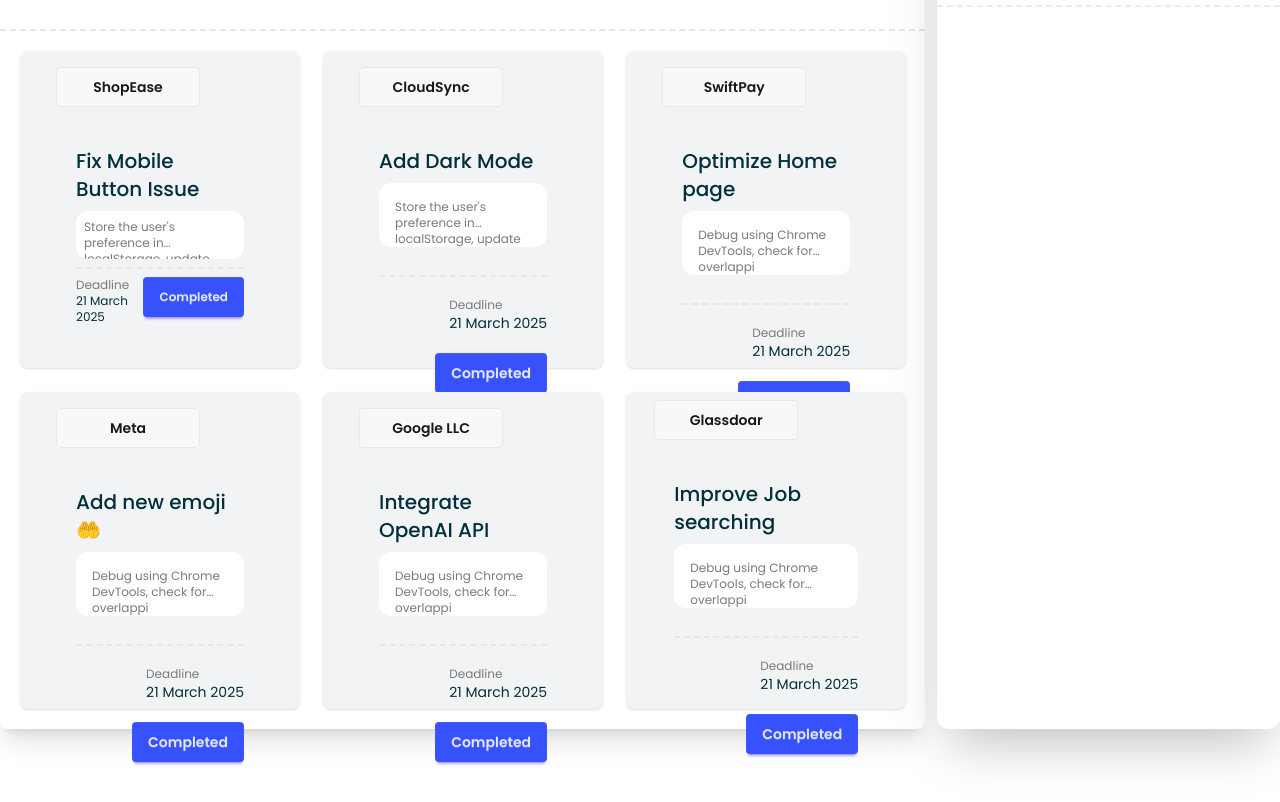
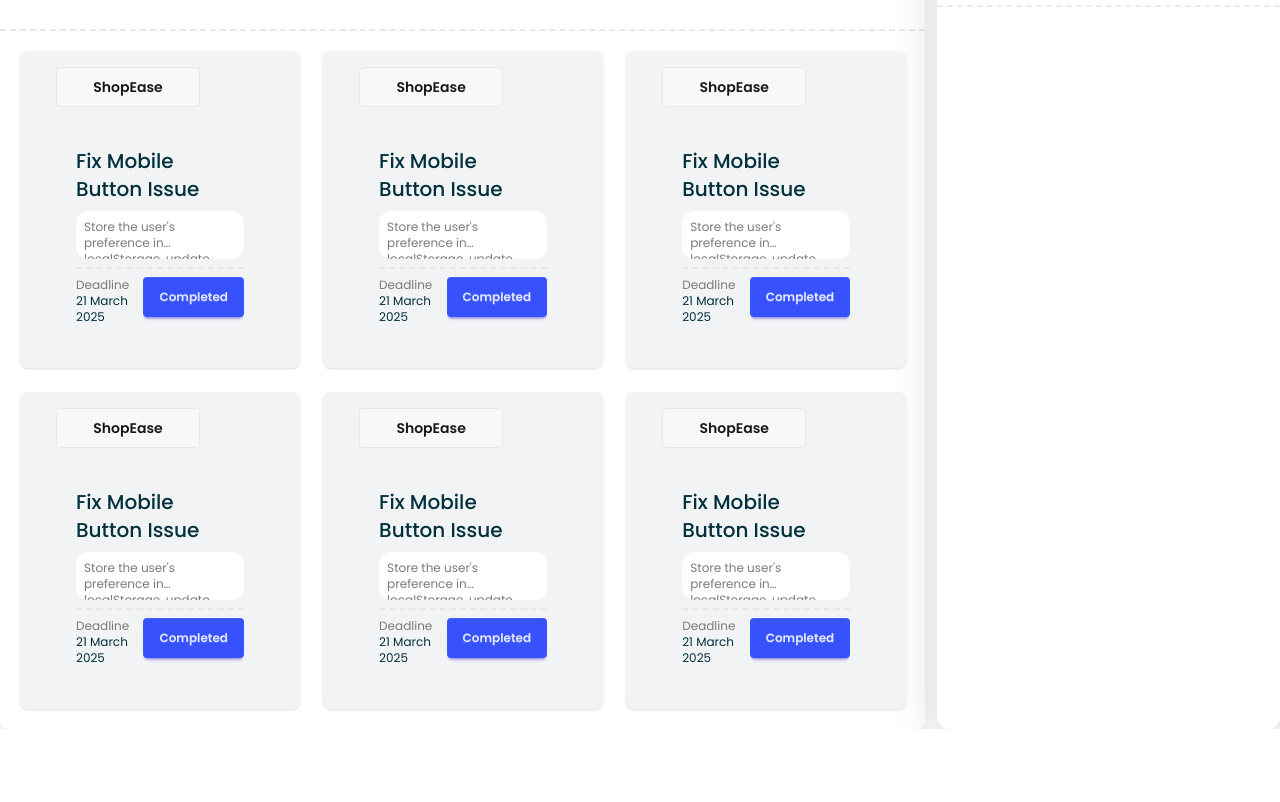
Before and after one commit to Umme-Habiba123/assignment-5-repo, a plain HTML site: page index.html in a window 1280 px wide. Shown: the part 287-1089 px from the top of the page. After the commit the page ends 1016 px from the top, so only its background shows below. Drawn offline with nearby package versions, Linux system fonts and the light colour scheme; a script that the page names is missing.

Commit message:
almost done

```diff
--- a/index.html
+++ b/index.html
@@ -63,10 +63,11 @@
     </style>
 </head>
 <!-- //bg-[#eaecee] -->
+
 <body class="mx-auto poppins-font">
     <section id="main-section">
         <header class="">
-        <nav class="max-w-screen-xl m-auto">
+            <nav class="max-w-screen-xl  m-auto">
                 <div class="navbar bg-base-100 shadow-sm rounded-2xl ">
                     <div class="flex-1">
                         <div class="flex p-4">
@@ -127,7 +128,8 @@
                         </div>
 
                         <div class="">
-                        <h2 class="card-title text-xl font-medium text-white">Discover Something <br> New Today! </h2>
+                            <h2 class="card-title text-xl font-medium text-white">Discover Something <br> New Today!
+                            </h2>
                         </div>
                     </div>
 
@@ -161,7 +163,8 @@
                     <div class="card-container p-5 grid grid-cols-3 gap-6 ">
 
                         <!-- Big Catd -1  -->
-                    <div class="card w-[280px] h-[317px] bg-base-100 card-xl shadow-sm p-4 bg-[#f2f3f5] cursor-pointer">
+                        <div
+                            class="card w-[280px] h-[317px] bg-base-100 card-xl shadow-sm p-4 bg-[#f2f3f5] cursor-pointer">
                             <button class="btn w-36 ml-5">ShopEase</button>
                             <div class="card-body rounded-lg ">
                                 <h2 class="text-xl font-medium dark-green">Fix Mobile Button Issue </h2>
@@ -170,128 +173,137 @@
                                     apply a smooth transition effect.</p>
 
                                 <h1 class=" border-t-2 border-dashed border-gray-200"></h1>
-                            <div class="flex">
+                                <div class="flex justify-between">
                                     <div>
                                         <p class="text-color text-xs">Deadline</p>
                                         <h1 class="dark-green font-normal text-xs">21 March 2025</h1>
                                     </div>
                                     <div>
-                                    <button id="btn-complete"
-                                    class="complete-btn btn btn-primary bg-[#3752FD] border-none text-xs">Completed</button>
+                                        <button id="btn-complete "
+                                            class="complete-btn btn btn-primary  bg-[#3752FD] border-none text-xs">Completed</button>
                                     </div>
                                 </div>
                             </div>
                         </div>
-                    <!-- Big Catd -2 -->
-                    <div class="card w-[280px] h-[317px] bg-base-100 card-xl shadow-sm p-4 bg-[#f2f3f5] cursor-pointer">
-                        <button class="btn w-36 ml-5">CloudSync</button>
-                        <div class="card-body  rounded-lg   ">
-                            <h2 class="text-xl font-medium dark-green ">Add Dark Mode</h2>
-                            <p class="ellipsis line-clamp-2 rounded-xl text-xs font-normal text-[#7a7a7a] p-4 mb-5">
-                                Store the user's preference in localStorage, update CSS vari <br> ables dynamically, and
-                                apply a smooth transition effect.
+                        <!-- Big Catd -2  -->
+                        <div
+                            class="card w-[280px] h-[317px] bg-base-100 card-xl shadow-sm p-4 bg-[#f2f3f5] cursor-pointer">
+                            <button class="btn w-36 ml-5">ShopEase</button>
+                            <div class="card-body rounded-lg ">
+                                <h2 class="text-xl font-medium dark-green">Fix Mobile Button Issue </h2>
+                                <p class="ellipsis line-clamp-2 rounded-xl text-xs font-normal text-[#7a7a7a] p-2 ">
+                                    Store the user's preference in localStorage, update CSS vari ables dynamically, and
+                                    apply a smooth transition effect.</p>
 
                                 <h1 class=" border-t-2 border-dashed border-gray-200"></h1>
-                            <div class=" justify-end card-actions flex gap-5 mt-3">
+                                <div class="flex justify-between">
                                     <div>
                                         <p class="text-color text-xs">Deadline</p>
-                                    <h1 class="dark-green font-normal text-sm">21 March 2025</h1>
+                                        <h1 class="dark-green font-normal text-xs">21 March 2025</h1>
                                     </div>
-                                <button id=" btn-complete"
-                                    class="complete-btn btn btn-primary bg-[#3752FD] border-none">Completed</button>
+                                    <div>
+                                        <button id="btn-complete "
+                                            class="complete-btn btn btn-primary  bg-[#3752FD] border-none text-xs">Completed</button>
+                                    </div>
                                 </div>
                             </div>
                         </div>
                         <!-- Big Catd -3 -->
-                    <div class="card w-[280px] h-[317px] bg-base-100 card-xl shadow-sm p-4 bg-[#f2f3f5] cursor-pointer">
-                        <button class="btn w-36 ml-5">SwiftPay</button>
-                        <div class="card-body  rounded-lg   ">
-                            <h2 class="text-xl font-medium dark-green ">Optimize Home page  </h2>
-                            <p class="ellipsis line-clamp-2 rounded-xl text-xs font-normal text-[#7a7a7a] p-4 mb-5">
-                                Debug using Chrome DevTools, check for overlappi <br> ng elements, and ensure onClick
-                                works properly
-                                and ensure onClick works properly</p>
+                        <div
+                            class="card w-[280px] h-[317px] bg-base-100 card-xl shadow-sm p-4 bg-[#f2f3f5] cursor-pointer">
+                            <button class="btn w-36 ml-5">ShopEase</button>
+                            <div class="card-body rounded-lg ">
+                                <h2 class="text-xl font-medium dark-green">Fix Mobile Button Issue </h2>
+                                <p class="ellipsis line-clamp-2 rounded-xl text-xs font-normal text-[#7a7a7a] p-2 ">
+                                    Store the user's preference in localStorage, update CSS vari ables dynamically, and
+                                    apply a smooth transition effect.</p>
 
                                 <h1 class=" border-t-2 border-dashed border-gray-200"></h1>
-                            <div class=" justify-end card-actions flex gap-5 mt-3">
+                                <div class="flex justify-between">
                                     <div>
                                         <p class="text-color text-xs">Deadline</p>
-                                    <h1 class="dark-green font-normal text-sm">21 March 2025</h1>
+                                        <h1 class="dark-green font-normal text-xs">21 March 2025</h1>
                                     </div>
-
-                                <button id=" btn-complete"
-                                    class="complete-btn btn btn-primary bg-[#3752FD] border-none">Completed</button>
+                                    <div>
+                                        <button id="btn-complete "
+                                            class="complete-btn btn btn-primary  bg-[#3752FD] border-none text-xs">Completed</button>
                                     </div>
                                 </div>
                             </div>
-                    <!-- Big Card -4 -->
-                    <div class="card w-[280px] h-[317px] bg-base-100 card-xl shadow-sm p-4 bg-[#f2f3f5] cursor-pointer">
-                        <button class="btn w-36 ml-5">Meta</button>
-                        <div class="card-body  rounded-lg   ">
-                            <h2 class="text-xl font-medium dark-green ">Add new emoji 🤲 </h2>
-                            <p class="ellipsis line-clamp-2 rounded-xl text-xs font-normal text-[#7a7a7a] p-4 mb-5">
-                                Debug using Chrome DevTools, check for overlappi <br> ng elements, and ensure onClick
-                                works properly
-                                and ensure onClick works properly</p>
+                        </div>
+                        <!-- Big Catd -4  -->
+                        <div
+                            class="card w-[280px] h-[317px] bg-base-100 card-xl shadow-sm p-4 bg-[#f2f3f5] cursor-pointer">
+                            <button class="btn w-36 ml-5">ShopEase</button>
+                            <div class="card-body rounded-lg ">
+                                <h2 class="text-xl font-medium dark-green">Fix Mobile Button Issue </h2>
+                                <p class="ellipsis line-clamp-2 rounded-xl text-xs font-normal text-[#7a7a7a] p-2 ">
+                                    Store the user's preference in localStorage, update CSS vari ables dynamically, and
+                                    apply a smooth transition effect.</p>
 
                                 <h1 class=" border-t-2 border-dashed border-gray-200"></h1>
-                            <div class=" justify-end card-actions flex gap-5 mt-3">
+                                <div class="flex justify-between">
                                     <div>
                                         <p class="text-color text-xs">Deadline</p>
-                                    <h1 class="dark-green font-normal text-sm">21 March 2025</h1>
+                                        <h1 class="dark-green font-normal text-xs">21 March 2025</h1>
                                     </div>
-                                <button id=" btn-complete"
-                                    class="complete-btn  btn btn-primary bg-[#3752FD] border-none">Completed</button>
+                                    <div>
+                                        <button id="btn-complete "
+                                            class="complete-btn btn btn-primary  bg-[#3752FD] border-none text-xs">Completed</button>
                                     </div>
                                 </div>
                             </div>
-                    <!-- Big Catd -5 -->
-                    <div class="card w-[280px] h-[317px] bg-base-100 card-xl shadow-sm p-4 bg-[#f2f3f5] cursor-pointer">
-                        <button class="btn w-36 ml-5">Google LLC</button>
-                        <div class="card-body  rounded-lg   ">
-                            <h2 class="text-xl font-medium dark-green ">Integrate OpenAI API </h2>
-                            <p class="ellipsis line-clamp-2 rounded-xl text-xs font-normal text-[#7a7a7a] p-4 mb-5">
-                                Debug using Chrome DevTools, check for overlappi <br> ng elements, and ensure onClick
-                                works properly
-                                and ensure onClick works properly</p>
+                        </div>
+                        <!-- Big Catd -5  -->
+                        <div
+                            class="card w-[280px] h-[317px] bg-base-100 card-xl shadow-sm p-4 bg-[#f2f3f5] cursor-pointer">
+                            <button class="btn w-36 ml-5">ShopEase</button>
+                            <div class="card-body rounded-lg ">
+                                <h2 class="text-xl font-medium dark-green">Fix Mobile Button Issue </h2>
+                                <p class="ellipsis line-clamp-2 rounded-xl text-xs font-normal text-[#7a7a7a] p-2 ">
+                                    Store the user's preference in localStorage, update CSS vari ables dynamically, and
+                                    apply a smooth transition effect.</p>
 
                                 <h1 class=" border-t-2 border-dashed border-gray-200"></h1>
-                            <div class=" justify-end card-actions flex gap-5 mt-3">
+                                <div class="flex justify-between">
                                     <div>
                                         <p class="text-color text-xs">Deadline</p>
-                                    <h1 class="dark-green font-normal text-sm">21 March 2025</h1>
+                                        <h1 class="dark-green font-normal text-xs">21 March 2025</h1>
                                     </div>
-                                <button id="btn-complete"
-                                    class="complete-btn btn btn-primary bg-[#3752FD] border-none">Completed</button>
+                                    <div>
+                                        <button id="btn-complete "
+                                            class="complete-btn btn btn-primary  bg-[#3752FD] border-none text-xs">Completed</button>
                                     </div>
                                 </div>
                             </div>
-                    <!-- Big Catd -6 -->
-                    <div class="card w-[280px] h-[317px] bg-base-100 card-xl shadow-sm p-2 bg-[#f2f3f5] cursor-pointer">
-                        <button class="btn w-36 ml-5">Glassdoar</button>
-                        <div class="card-body  rounded-lg   ">
-                            <h2 class="text-xl font-medium dark-green ">Improve Job searching </h2>
-                            <p class="ellipsis line-clamp-2 rounded-xl text-xs font-normal text-[#7a7a7a] p-4 mb-5">
-                                Debug using Chrome DevTools, check for overlappi <br> ng elements, and ensure onClick
-                                works properly
-                                and ensure onClick works properly</p>
+                        </div>
+                        <!-- Big Catd -6  -->
+                        <div
+                            class="card w-[280px] h-[317px] bg-base-100 card-xl shadow-sm p-4 bg-[#f2f3f5] cursor-pointer">
+                            <button class="btn w-36 ml-5">ShopEase</button>
+                            <div class="card-body rounded-lg ">
+                                <h2 id="title-text" class="text-xl font-medium dark-green">Fix Mobile Button Issue </h2>
+                                <p class="ellipsis line-clamp-2 rounded-xl text-xs font-normal text-[#7a7a7a] p-2 ">
+                                    Store the user's preference in localStorage, update CSS vari ables dynamically, and
+                                    apply a smooth transition effect.</p>
 
                                 <h1 class=" border-t-2 border-dashed border-gray-200"></h1>
-                            <div class=" justify-end card-actions flex gap-5 mt-3">
+                                <div class="flex justify-between">
                                     <div>
                                         <p class="text-color text-xs">Deadline</p>
-                                    <h1 class="dark-green font-normal text-sm">21 March 2025</h1>
+                                        <h1 class="dark-green font-normal text-xs">21 March 2025</h1>
                                     </div>
-                                <button id="  btn-complete"
-                                    class="complete-btn  btn btn-primary bg-[#3752FD] border-none">Completed</button>
+                                    <div>
+                                        <button id="btn-complete "
+                                            class="complete-btn btn btn-primary  bg-[#3752FD] border-none text-xs">Completed</button>
+                                    </div>
+                                </div>
                             </div>
                         </div>
 
-                    </div>
                 </section>
             </section>
-        <div id="div-container"
-            class="text-container bg-base-100 shadow-2xl rounded-xl  cursor-pointer">
+            <div id="div-container" class="text-container bg-base-100 shadow-2xl rounded-xl  cursor-pointer">
 
                 <p class="dark-green text-2xl text-center mt-12 mb-5"><i
                         class="pr-3 fa-solid fa-clock-rotate-left"></i>Activity Log</p>
@@ -301,11 +313,13 @@
 
                 <h1 class="border-dashed border-t-2 text-[#ecebeb]"></h1>
 
-            <p id="text-message" class="text-message text-[rgb(119,117,117)] m-5 rounded-xl p-6 bg-[#f5f6fa] hidden">You
+                <p id="text-message"
+                    class="text-message text-[rgb(119,117,117)] m-5 rounded-xl p-6 bg-[#f5f6fa] hidden">You
                     have Complete The Task Add Dark
                     Mode at 12:48:15 PM</p>
 
-            <p class=" text-[rgb(114,113,113)] mx-5 rounded-xl p-6 bg-[#f5f6fa] hidden">You have Complete The Task Add
+                <p class=" text-[rgb(114,113,113)] mx-5 rounded-xl p-6 bg-[#f5f6fa] hidden">You have Complete The Task
+                    Add
                     Dark
                     Mode at 12:48:15 PM</p>
 
@@ -358,12 +372,15 @@
             <!-- 1st box -->
 
             <div class="flex w-full flex-col bg-white">
-            <div class=" bg-base-300 p-7 text-xl grid h-20 font-bold ">Question-1: What are the different ways to select
+                <div class=" bg-base-300 p-7 text-xl grid h-20 font-bold ">Question-1: What are the different ways to
+                    select
                     an element in the DOM?</div>
                 <p class="border-dashed border-t-1 text-[#c0c0c0]"></p>
-            <div class="mt-0 bg-base-300 px-10 text-lg  grid h-20 place-items-center text-[#363136]">There are several
+                <div class="mt-0 bg-base-300 px-10 text-lg  grid h-20 place-items-center text-[#363136]">There are
+                    several
                     ways to select an element. For example, if you want to select an element by ID, you should use
-                "getElementById", and if you want to select an element by class, you can use "getElementsByClassName".
+                    "getElementById", and if you want to select an element by class, you can use
+                    "getElementsByClassName".
                 </div>
             </div>
 
@@ -373,38 +390,47 @@
                     innerHTML, innerText, and textContent ?</div>
                 <p class="border-dashed border-t-1 text-[#c0c0c0]"></p>
                 <div class="mt-0 bg-base-300 p-5 text-lg px-10 grid h-20 place-items-center text-[#363136]">What I
-                understand is that "innerHTML" can select the entire HTML inside an element and can change the full HTML
-                content. On the other hand, "innerText" only selects and retrieves the text or value inside the element.
+                    understand is that "innerHTML" can select the entire HTML inside an element and can change the full
+                    HTML
+                    content. On the other hand, "innerText" only selects and retrieves the text or value inside the
+                    element.
                 </div>
             </div>
 
             <!-- 3rd box -->
             <div class="flex w-full flex-col bg-white">
-            <div class=" bg-base-300 p-7 text-xl grid h-20 font-bold ">Question-3: What is event delegation in the DOM?
+                <div class=" bg-base-300 p-7 text-xl grid h-20 font-bold ">Question-3: What is event delegation in the
+                    DOM?
                 </div>
                 <p class="border-dashed border-t-1 text-[#c0c0c0]"></p>
                 <div class="mt-0 bg-base-300 p-5 text-lg px-10 grid h-20 place-items-center text-[#363136]">In the DOM,
-                event delegation is a technique where you use a single parent element to handle events for all of its
-                child elements, and you only need to use one event listener instead of adding separate event listeners
+                    event delegation is a technique where you use a single parent element to handle events for all of
+                    its
+                    child elements, and you only need to use one event listener instead of adding separate event
+                    listeners
                     for each child element.
                 </div>
             </div>
             <!--4th box -->
             <div class="flex w-full flex-col bg-white">
-            <div class=" bg-base-300 p-7 text-xl grid h-20 font-bold ">Question-4: What is event bubbling in the DOM?
+                <div class=" bg-base-300 p-7 text-xl grid h-20 font-bold ">Question-4: What is event bubbling in the
+                    DOM?
                 </div>
                 <p class="border-dashed border-t-1 text-[#c0c0c0]"></p>
                 <div class="mt-0 bg-base-300 p-5 text-lg px-10 grid h-20 place-items-center text-[#363136]">In the DOM,
-                event bubbling is when we add an event, it first triggers on the target element, and then slowly moves
+                    event bubbling is when we add an event, it first triggers on the target element, and then slowly
+                    moves
                     up towards the parent elements, eventually reaching the document.
                 </div>
             </div>
             <!-- 5th box -->
             <div class="flex w-full flex-col bg-white">
-            <div class=" bg-base-300 p-7 text-xl grid h-20 font-bold ">Question-5: How do you create, add, and remove
+                <div class=" bg-base-300 p-7 text-xl grid h-20 font-bold ">Question-5: How do you create, add, and
+                    remove
                     elements using JavaScript?</div>
                 <p class="border-dashed border-t-1 text-[#c0c0c0]"></p>
-            <div class=" bg-base-300 p-6 text-lg grid h-20 place-items-center text-[#363136]">I create an element using
+                <div class=" bg-base-300 p-6 text-lg grid h-20 place-items-center text-[#363136]">I create an element
+                    using
                     createElement, add it using appendChild, and delete it using removeChild.There are other systems as
                     well, but I use these.This feels easier to me.
                 </div>
```
Also changed, not shown: script/message-section.js (+2 -6 lines). Lines whose indentation alone changed are shown as unchanged.
